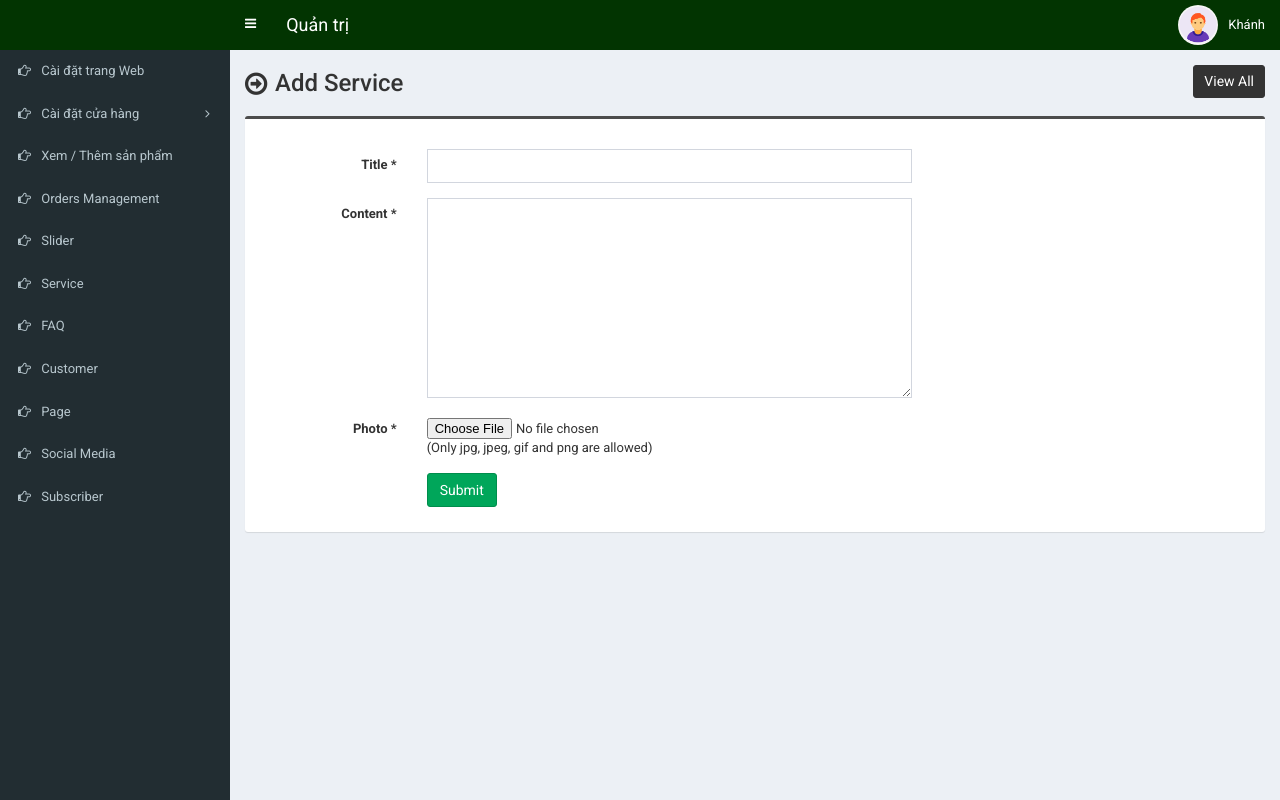
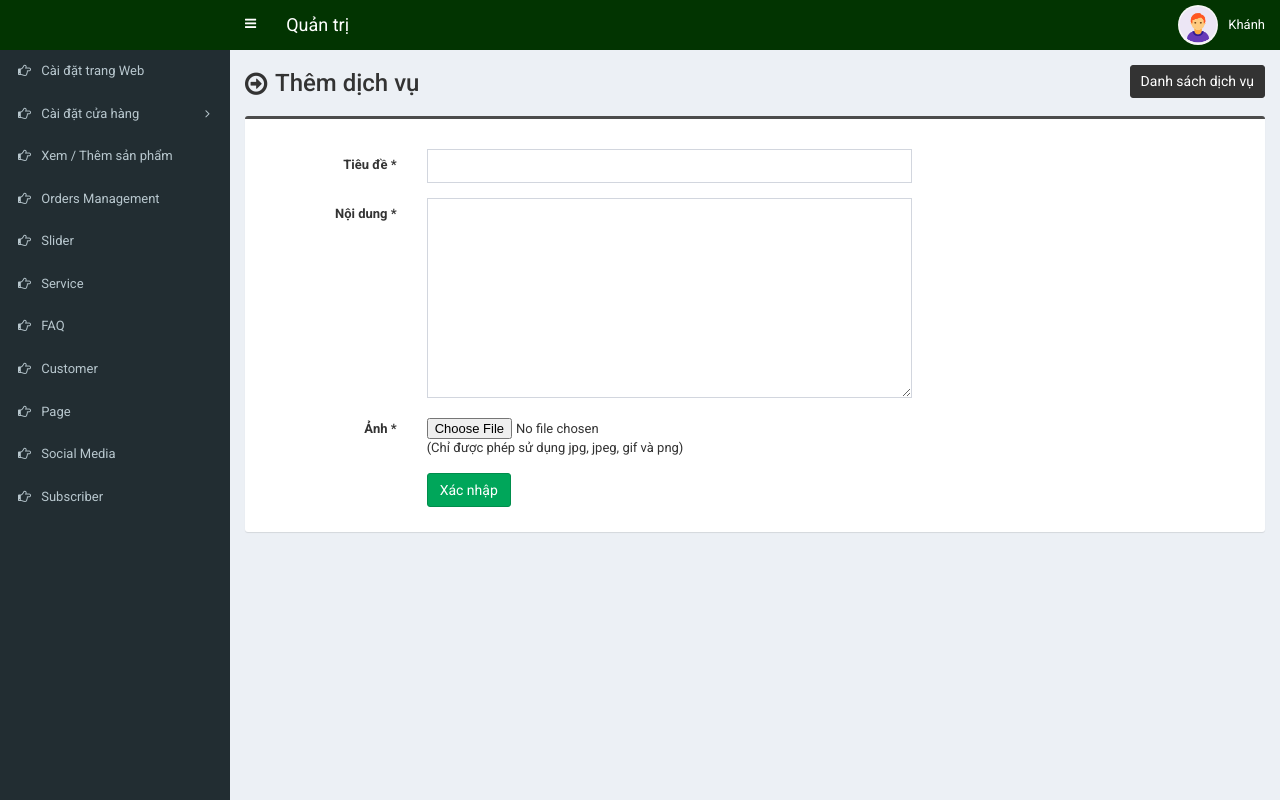
Before and after one commit to TranKhanh3108/DoAn3, a PHP site: page /test/admin/service-add.php in a window 1280 px wide. Run offline with PHP 8.4, Linux system fonts and the light colour scheme; a user stored in the database is signed in.

Commit message:
fix Services
frfr

```diff
--- a/admin/service-add.php
+++ b/admin/service-add.php
@@ -6,12 +6,12 @@ if(isset($_POST['form1'])) {
 
 	if(empty($_POST['title'])) {
 		$valid = 0;
-		$error_message .= 'Title can not be empty<br>';
+		$error_message .= 'Tiêu đề không được để trống<br>';
 	}
 
 	if(empty($_POST['content'])) {
 		$valid = 0;
-		$error_message .= 'Content can not be empty<br>';
+		$error_message .= 'Nội dung không được để trống<br>';
 	}
 
 	$path = $_FILES['photo']['name'];
@@ -22,11 +22,11 @@ if(isset($_POST['form1'])) {
         $file_name = basename( $path, '.' . $ext );
         if( $ext!='jpg' && $ext!='png' && $ext!='jpeg' && $ext!='gif' ) {
             $valid = 0;
-            $error_message .= 'You must have to upload jpg, jpeg, gif or png file<br>';
+            $error_message .= 'Chỉ chấp nhận file jpg, jpeg, gif hoặc png, vui lòng thử lại<br>';
         }
     } else {
     	$valid = 0;
-        $error_message .= 'You must have to select a photo<br>';
+        $error_message .= 'Ảnh không được để trống<br>';
     }
 
 	if($valid == 1) {
@@ -47,7 +47,7 @@ if(isset($_POST['form1'])) {
 		$statement = $pdo->prepare("INSERT INTO tbl_service (title,content,photo) VALUES (?,?,?)");
 		$statement->execute(array($_POST['title'],$_POST['content'],$final_name));
 
-		$success_message = 'Service is added successfully!';
+		$success_message = 'Dịch vụ được thêm thành công!';
 
 		unset($_POST['title']);
 		unset($_POST['content']);
@@ -57,10 +57,10 @@ if(isset($_POST['form1'])) {
 
 <section class="content-header">
 	<div class="content-header-left">
-		<h1>Add Service</h1>
+		<h1>Thêm dịch vụ</h1>
 	</div>
 	<div class="content-header-right">
-		<a href="service.php" class="btn btn-primary btn-sm">View All</a>
+		<a href="service.php" class="btn btn-primary btn-sm">Danh sách dịch vụ</a>
 	</div>
 </section>
 
@@ -88,27 +88,27 @@ if(isset($_POST['form1'])) {
 				<div class="box box-info">
 					<div class="box-body">
 						<div class="form-group">
-							<label for="" class="col-sm-2 control-label">Title <span>*</span></label>
+							<label for="" class="col-sm-2 control-label">Tiêu đề <span>*</span></label>
 							<div class="col-sm-6">
 								<input type="text" autocomplete="off" class="form-control" name="title" value="<?php if(isset($_POST['title'])){echo $_POST['title'];} ?>">
 							</div>
 						</div>
 						<div class="form-group">
-							<label for="" class="col-sm-2 control-label">Content <span>*</span></label>
+							<label for="" class="col-sm-2 control-label">Nội dung <span>*</span></label>
 							<div class="col-sm-6">
 								<textarea class="form-control" name="content" style="height:200px;"><?php if(isset($_POST['content'])){echo $_POST['content'];} ?></textarea>
 							</div>
 						</div>
 						<div class="form-group">
-							<label for="" class="col-sm-2 control-label">Photo <span>*</span></label>
+							<label for="" class="col-sm-2 control-label">Ảnh <span>*</span></label>
 							<div class="col-sm-9" style="padding-top:5px">
-								<input type="file" name="photo">(Only jpg, jpeg, gif and png are allowed)
+								<input type="file" name="photo">(Chỉ được phép sử dụng jpg, jpeg, gif và png)
 							</div>
 						</div>
 						<div class="form-group">
 							<label for="" class="col-sm-2 control-label"></label>
 							<div class="col-sm-6">
-								<button type="submit" class="btn btn-success pull-left" name="form1">Submit</button>
+								<button type="submit" class="btn btn-success pull-left" name="form1">Xác nhập</button>
 							</div>
 						</div>
 					</div>
```
Also changed, not shown: admin/service-edit.php (+12 -12 lines), admin/service.php (+12 -12 lines).
